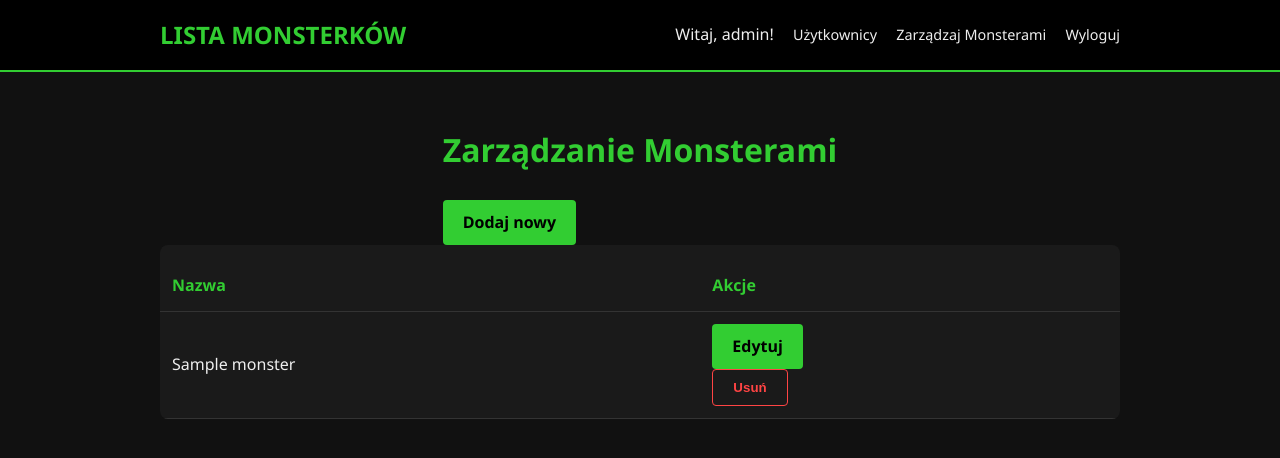
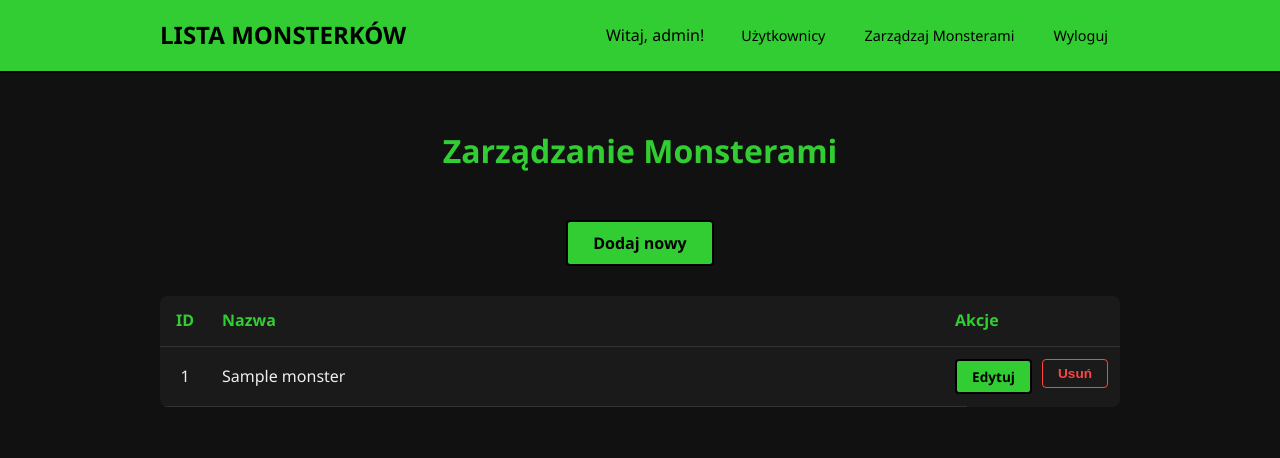
Before and after one commit to badgersky/RateDaMonster, a PHP site: template public/views/admin-monsters.html in a window 1280 px wide. Shown: the top 458 px of the page. Run offline with PHP 8.4, Linux system fonts and the light colour scheme; the visitor is signed in with stand-in values (Sample User, id 1); the template is opened without the code that fills it: most values are stand-ins (such as "Sample title", 1, 10 or a date in 2020).

Commit message:
updated styles on admin-monsters page

```diff
--- a/public/styles/style.css
+++ b/public/styles/style.css
@@ -32,8 +32,8 @@ body {
 }
 
 .navbar {
-    background-color: #000;
-    border-bottom: 2px solid var(--monster-green);
+    background-color: var(--monster-green);
+    border-bottom: 2px solid #000;
     padding: 1rem 0;
     margin-bottom: 2rem;
 }
@@ -50,22 +50,36 @@ body {
 }
 
 .nav-logo {
-    color: var(--monster-green);
+    color: #000;
     text-decoration: none;
     font-weight: bold;
     font-size: 1.5rem;
     text-transform: uppercase;
 }
 
+.nav-menu {
+    display: flex;
+    align-items: center;
+}
+
+.user-info {
+    color: #000;
+    margin-right: 10px;
+    font-weight: 500;
+}
+
 .nav-link {
-    color: var(--text-light);
+    color: #000;
     text-decoration: none;
     margin-left: 15px;
+    padding: 8px 12px;
     font-size: 0.9rem;
-    transition: color 0.3s;
+    transition: all 0.3s;
+    border-radius: 4px;
 }
 
 .nav-link:hover {
+    background-color: #1a1a1a;
     color: var(--monster-green);
 }
 
@@ -110,21 +124,36 @@ input:focus {
     border-color: var(--monster-green);
 }
 
+.section-header {
+    display: flex;
+    flex-direction: column;
+    align-items: center;
+    gap: 20px;
+    margin-bottom: 30px;
+    text-align: center;
+}
+
+button, .btn-add, .btn-edit, .btn-save, .btn-delete {
+    display: inline-block;
+    padding: 10px 25px;
+    font-size: 1rem;
+    font-weight: bold;
+    border-radius: 4px;
+    transition: all 0.3s;
+    cursor: pointer;
+    text-decoration: none;
+    border: 2px solid #000;
+    line-height: normal;
+}
+
 button, .btn-add, .btn-edit, .btn-save {
     background-color: var(--monster-green);
-    color: black;
-    border: none;
-    padding: 10px 20px;
-    border-radius: 4px;
-    cursor: pointer;
-    font-weight: bold;
-    text-decoration: none;
-    display: inline-block;
-    transition: background 0.3s;
+    color: #000;
 }
 
-button:hover {
-    background-color: var(--monster-green-hover);
+button:hover, .btn-add:hover, .btn-edit:hover, .btn-save:hover {
+    background-color: #1a1a1a;
+    color: var(--monster-green);
 }
 
 .btn-delete {
@@ -138,6 +167,23 @@ button:hover {
     color: white;
 }
 
+.actions {
+    display: flex;
+    gap: 10px;
+    justify-content: flex-start;
+}
+
+.inline-form {
+    display: inline-block;
+    margin: 0;
+}
+
+.admin-table .btn-edit,
+.admin-table .btn-delete {
+    padding: 6px 15px;
+    font-size: 0.85rem;
+}
+
 .table-wrapper {
     width: 100%;
     overflow-x: auto;
@@ -148,7 +194,19 @@ button:hover {
 .admin-table {
     width: 100%;
     border-collapse: collapse;
-    margin-top: 1rem;
+    table-layout: auto;
+}
+
+.admin-table th:first-child,
+.admin-table td:first-child {
+    width: 50px;
+    text-align: center;
+}
+
+.admin-table th:last-child,
+.admin-table td:last-child {
+    width: 1%;
+    white-space: nowrap;
 }
 
 .admin-table th, .admin-table td {
--- a/public/views/admin-monsters.html
+++ b/public/views/admin-monsters.html
@@ -10,14 +10,14 @@
             <table class="admin-table">
                 <thead>
                     <tr>
-                        <th>Nazwa</th>
+                        <th>ID</th> <th>Nazwa</th>
                         <th>Akcje</th>
                     </tr>
                 </thead>
                 <tbody>
                     <?php foreach ($monsters as $monster): ?>
                     <tr>
-                        <td><?= $monster['name']; ?></td>
+                        <td><?= $monster['id']; ?></td> <td><?= $monster['name']; ?></td>
                         <td class="actions">
                             <a href="/admin/add-monster/<?= $monster['id']; ?>" class="btn-edit">Edytuj</a>
                             <form action="/admin/delete-monster/<?= $monster['id']; ?>" method="POST" class="inline-form" onsubmit="return confirm('Czy na pewno chcesz usunąć tego monstera?');">
```
